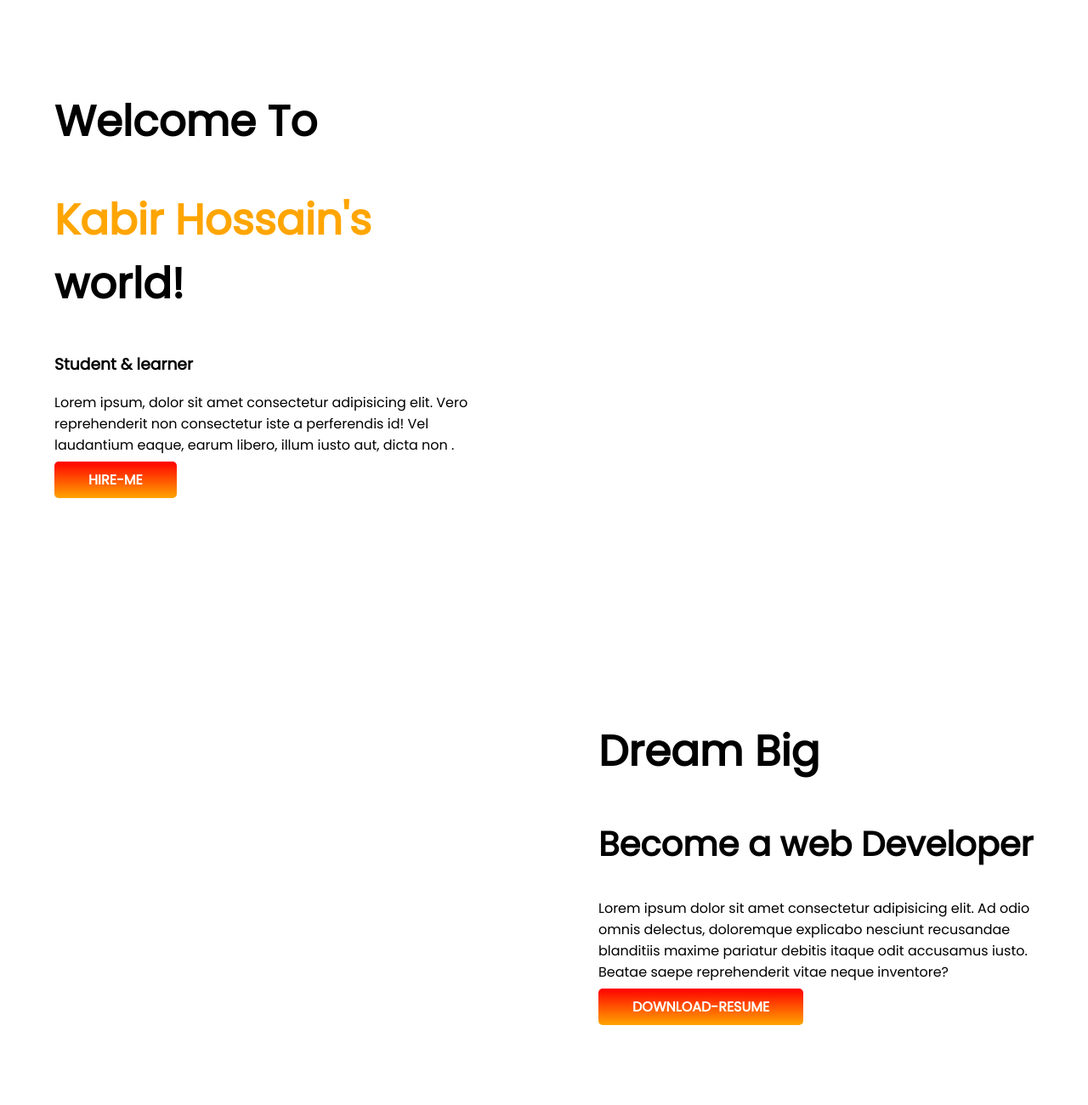
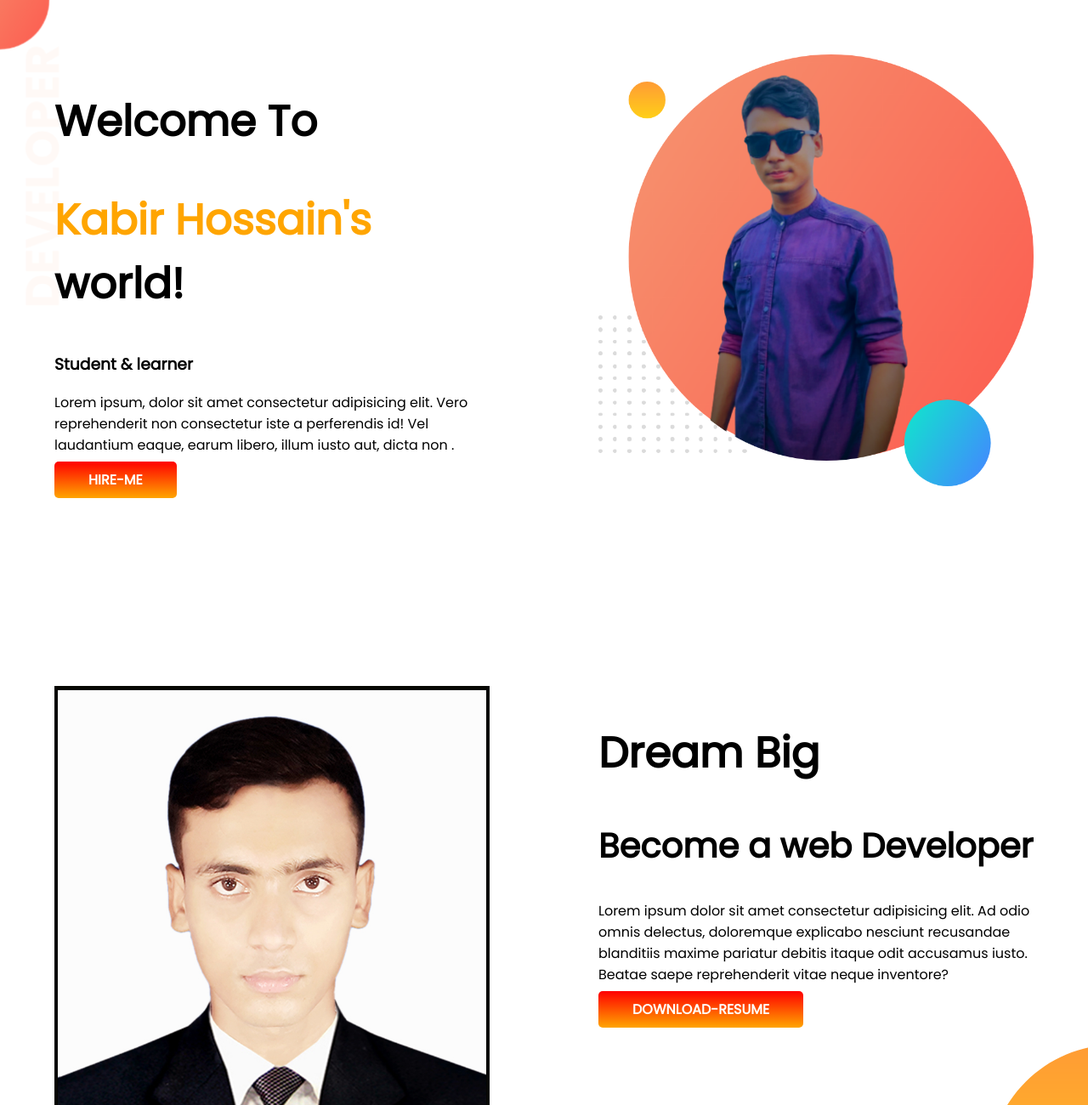
Before and after one commit to Kabir8809/Developer-portfolio, a plain HTML site: page index.html in a window 1280 px wide. Shown: the top 1300 px of the page at 85% size. Drawn offline with Linux system fonts and the light colour scheme; the site is published under a folder, as on GitHub Pages, so addresses that start at the root find nothing.

Commit message:
Problem-solved

```diff
--- a/index.html
+++ b/index.html
@@ -9,7 +9,7 @@
     <link rel="preconnect" href="https://fonts.gstatic.com" crossorigin>
     <link href="https://fonts.googleapis.com/css2?family=Poppins&display=swap" rel="stylesheet">
     <link rel="stylesheet" href="style.css">
-    <link rel="shortcut icon" href="/images/kabir5.jpg" type="image/x-icon">
+    <link rel="shortcut icon" href="images/kabir5.jpg" type="image/x-icon">
 
 </head>
 <body>
@@ -22,12 +22,12 @@
             <a class="link-button" target="blank" href="https://www.facebook.com/profile.php?id=100051931939245">HIRE-ME</a>
         </div>
         <div class="half-width">
-            <img src="/images/Kabir-pocture-bg.png" alt="">
+            <img src="images/Kabir-pocture-bg.png" alt="">
         </div>
     </section>
     <section class="dream-big flexible-container">
         <div class="half-width img">
-            <img src="/images/kabir5.jpg" alt="">
+            <img src="images/kabir5.jpg" alt="">
         </div>
         <div class="half-width">
             <h1>Dream Big</h1>
--- a/style.css
+++ b/style.css
@@ -31,11 +31,11 @@ h2{
     font-weight: 700;
 }
 .top-banner{
-    background-image: url(/images/top-banner.png);
+    background-image: url(images/top-banner.png);
     background-repeat: no-repeat;
 }
 .dream-big{
-    background-image: url(/images/dream-bg.png);
+    background-image: url(images/dream-bg.png);
     background-repeat: no-repeat;
     background-position: right bottom;
 }
@@ -51,7 +51,7 @@ h2{
     border-radius: 10px;
 }
 .Exprience-area{
-    background-image: url(/images/exp-bg.png);
+    background-image: url(images/exp-bg.png);
     background-repeat: no-repeat;
     background-position: bottom left;
 }
```
